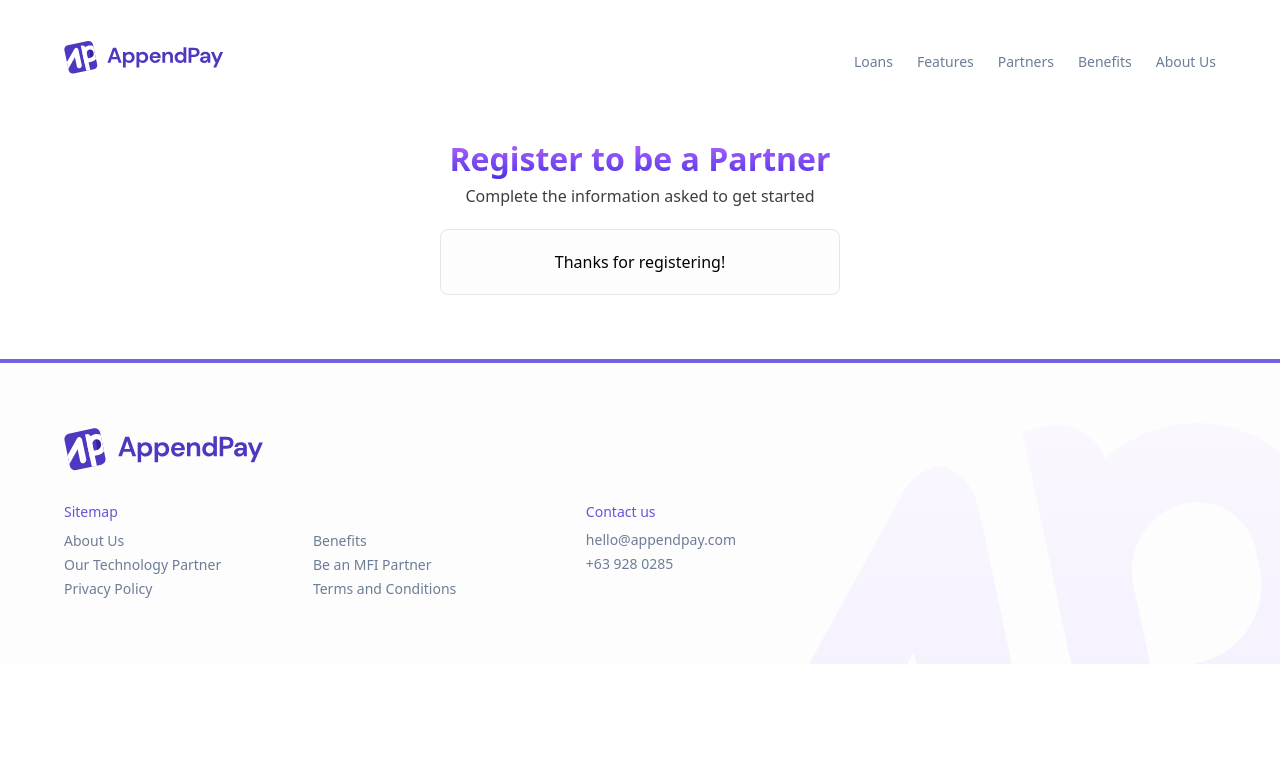
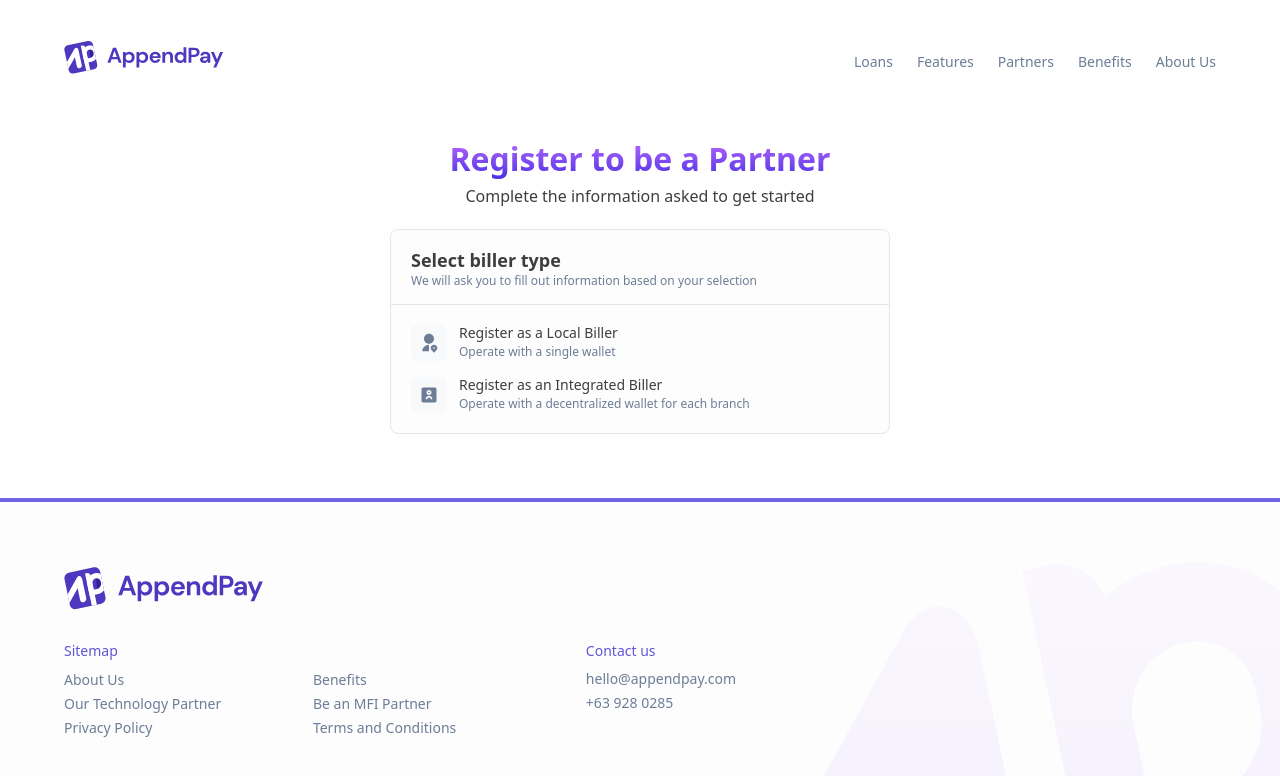
Before and after one commit to makunoia/appendpay-site, a Next.js app: page /register in a window 1280 px wide. Shown: the top 776 px of the page. Built offline with nearby package versions, Linux system fonts and the light colour scheme.

Commit message:
fixed formDone condition

```diff
--- a/src/app/register/page.tsx
+++ b/src/app/register/page.tsx
@@ -51,6 +51,7 @@
 
   const onSubmit = (data: FormData) => {
     console.log("Submitted Data:", data);
+    setFormDone(true);
   };
 
   return (
@@ -64,7 +65,7 @@
         </Text>
       </Stack>
 
-      {formDone ? (
+      {!formDone ? (
         <form onSubmit={handleSubmit(onSubmit)} className="w-[500px]">
           <Stack gap={16} className="w-full">
             {!billerType ? (
```
